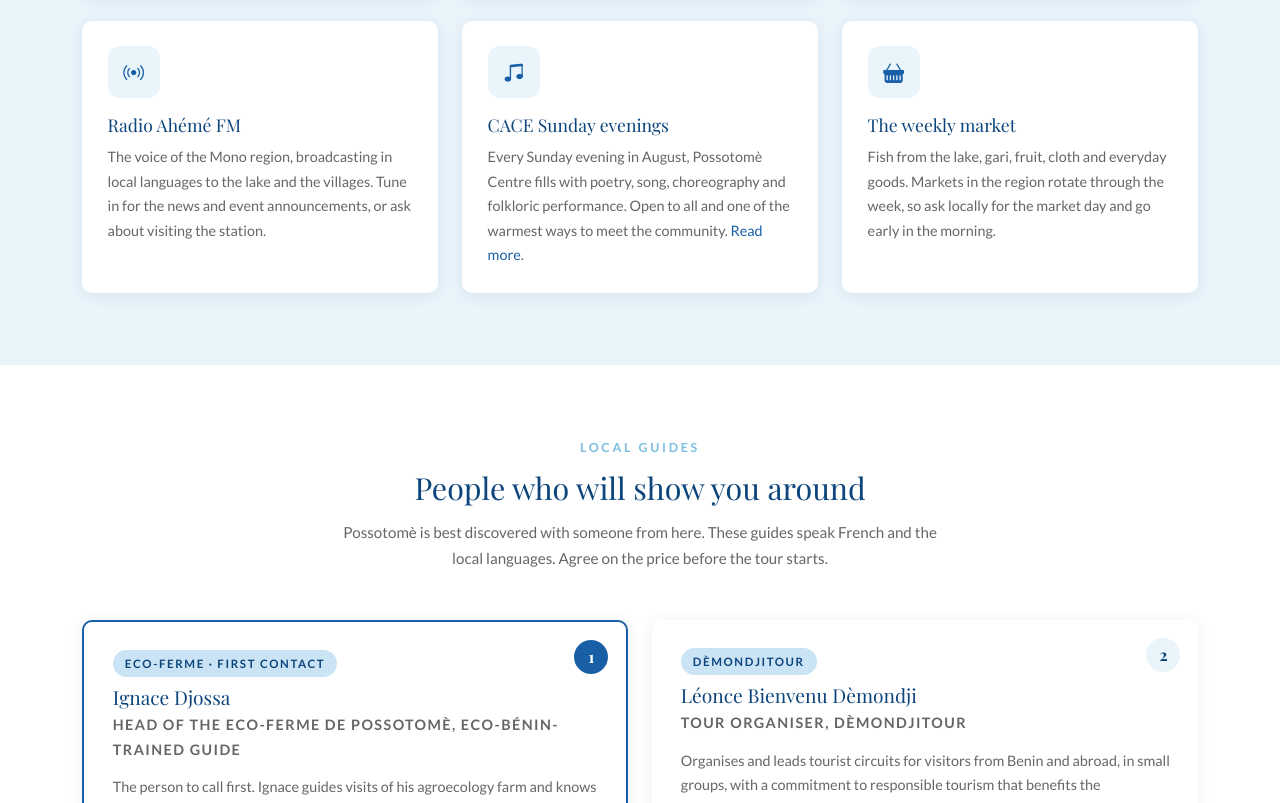
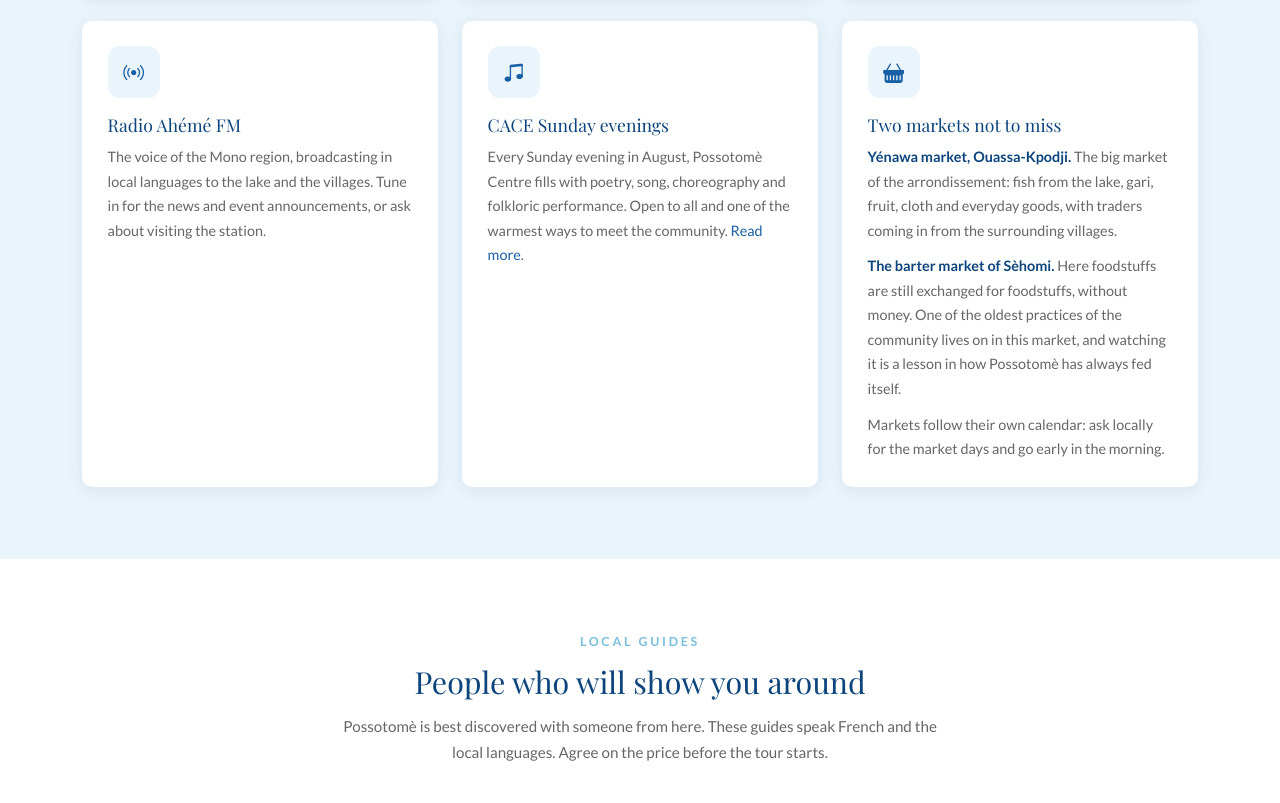
Before and after one commit to doke-star/visitpossotome.com, a plain HTML site: page visit.html in a window 1280 px wide. Shown: the part 4525-5328 px from the top of the page. Drawn offline with nearby package versions, Linux system fonts and the light colour scheme.

Commit message:
Visit page: describe the Yénawa and Sèhomi markets
Replace the generic "weekly market" card with the two markets that matter
in the arrondissement: the Yénawa market of Ouassa-Kpodji and the barter
market of Sèhomi, where foodstuffs are still exchanged without money, one
of the community's oldest living practices.

Co-Authored-By: Claude Fable 5.1 <noreply@anthropic.com>

```diff
--- a/visit.html
+++ b/visit.html
@@ -572,11 +572,22 @@
         <div class="col-md-6 col-lg-4">
           <article class="vp-card vp-visit-card">
             <div class="vp-visit-icon"><i class="bi bi-basket-fill" aria-hidden="true"></i></div>
-            <h3>The weekly market</h3>
+            <h3>Two markets not to miss</h3>
             <p>
-              Fish from the lake, gari, fruit, cloth and everyday goods.
-              Markets in the region rotate through the week, so ask locally
-              for the market day and go early in the morning.
+              <strong>Yénawa market, Ouassa-Kpodji.</strong> The big market of
+              the arrondissement: fish from the lake, gari, fruit, cloth and
+              everyday goods, with traders coming in from the surrounding
+              villages.
+            </p>
+            <p>
+              <strong>The barter market of Sèhomi.</strong> Here foodstuffs are
+              still exchanged for foodstuffs, without money. One of the oldest
+              practices of the community lives on in this market, and watching
+              it is a lesson in how Possotomè has always fed itself.
+            </p>
+            <p>
+              Markets follow their own calendar: ask locally for the market
+              days and go early in the morning.
             </p>
           </article>
         </div>
```
